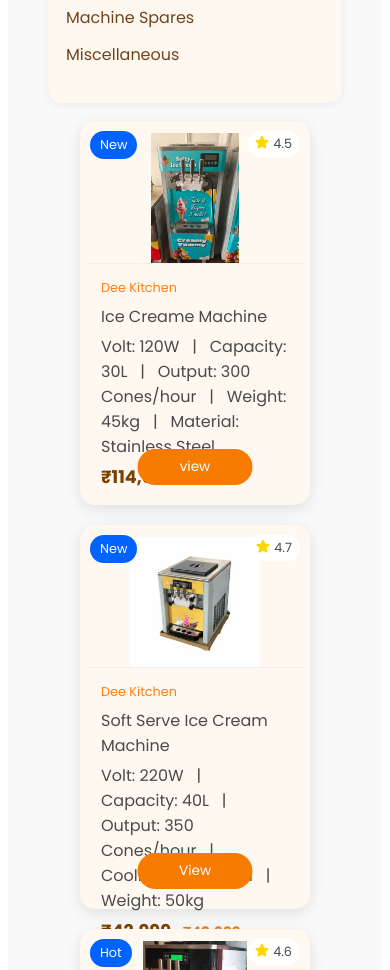
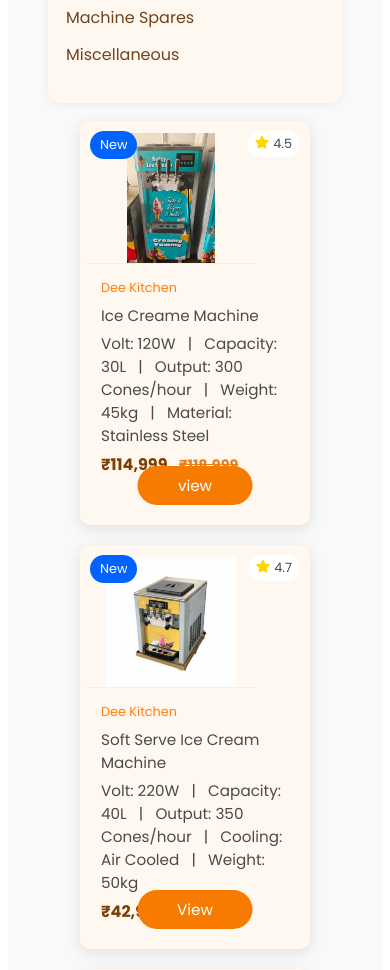
Before and after one commit to sugisivam70/varttaoverseas, a website: page Prduct.html in a window 390 px wide. Shown: the part 880-1850 px from the top of the page. Drawn offline with Linux system fonts and the light colour scheme; a small style sheet from the web is missing.

Commit message:
update product card height for mobile

```diff
--- a/Prduct.html
+++ b/Prduct.html
@@ -279,6 +279,38 @@
       font-size: 0.9rem;
       margin-left: 8px;
     }
+
+@media (max-width: 600px) {
+
+  .product-section {
+    padding: 18px 0;
+  }
+  .product-carousel {
+    grid-template-columns: 1fr 1fr;
+    gap: 12px;
+  }
+  .product2-card {
+    padding: 12px 6px;
+    border-radius: 10px;
+    max-height: 380px;
+  }
+  .product2-card img {
+    width: 170px;
+    height: 130px;
+  }
+  .product2-title {
+    font-size: 0.95rem;
+  }
+  .product2-price {
+    font-size: 1rem;
+  }
+  .product2-add-cart {
+    padding: 8px 12px;
+    font-size: 0.95rem;
+    width: 50%;
+  }
+}
+
 
     .tabs {
       font-family: "Poppins", sans-serif;
```
